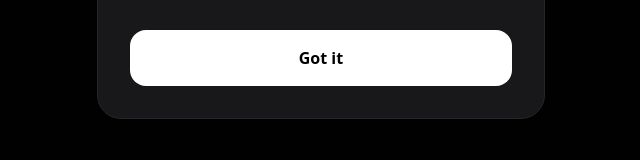
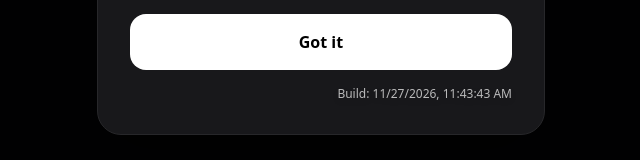
Before and after one commit to kent13/lathe-tool-overlay2026Mar09, a React (Vite) app: page / in a window 1280 px wide. Shown: the part 534-694 px from the top of the page, without its empty margins (319-959 px from the left). Built offline with nearby package versions, Linux system fonts and the light colour scheme; no server answers.

Commit message:
clean up some user interface elements

```diff
--- a/src/App.tsx
+++ b/src/App.tsx
@@ -75,7 +75,7 @@ export default function App() {
               Lathe Tool Overlay
             </h1>
             <p className="text-xs text-white/70 drop-shadow-md">
-              Capture tools to compare them with live work.
+              Build: {__BUILD_DATE__}
             </p>
             {tool && (
               <button
@@ -105,12 +105,6 @@ export default function App() {
           </div>
         )}
 
-        {/* Build Info */}
-        <div className="absolute bottom-4 left-4 pointer-events-none z-[100]">
-          <p className="text-[10px] text-white/30 font-mono drop-shadow-sm">
-            Build: {__BUILD_DATE__}
-          </p>
-        </div>
 
         {/* Help Modal */}
         <AnimatePresence>
@@ -169,6 +163,10 @@ export default function App() {
                 >
                   Got it
                 </button>
+                <div className="text-xs text-white/70 drop-shadow-md">
+                  <p>&nbsp;</p>
+                  <p class="text-right">Build: {__BUILD_DATE__}</p>
+                </div>
               </motion.div>
             </motion.div>
           )}
```
Also changed, not shown: 1 other file (tests, documents, lock files or other folders).
